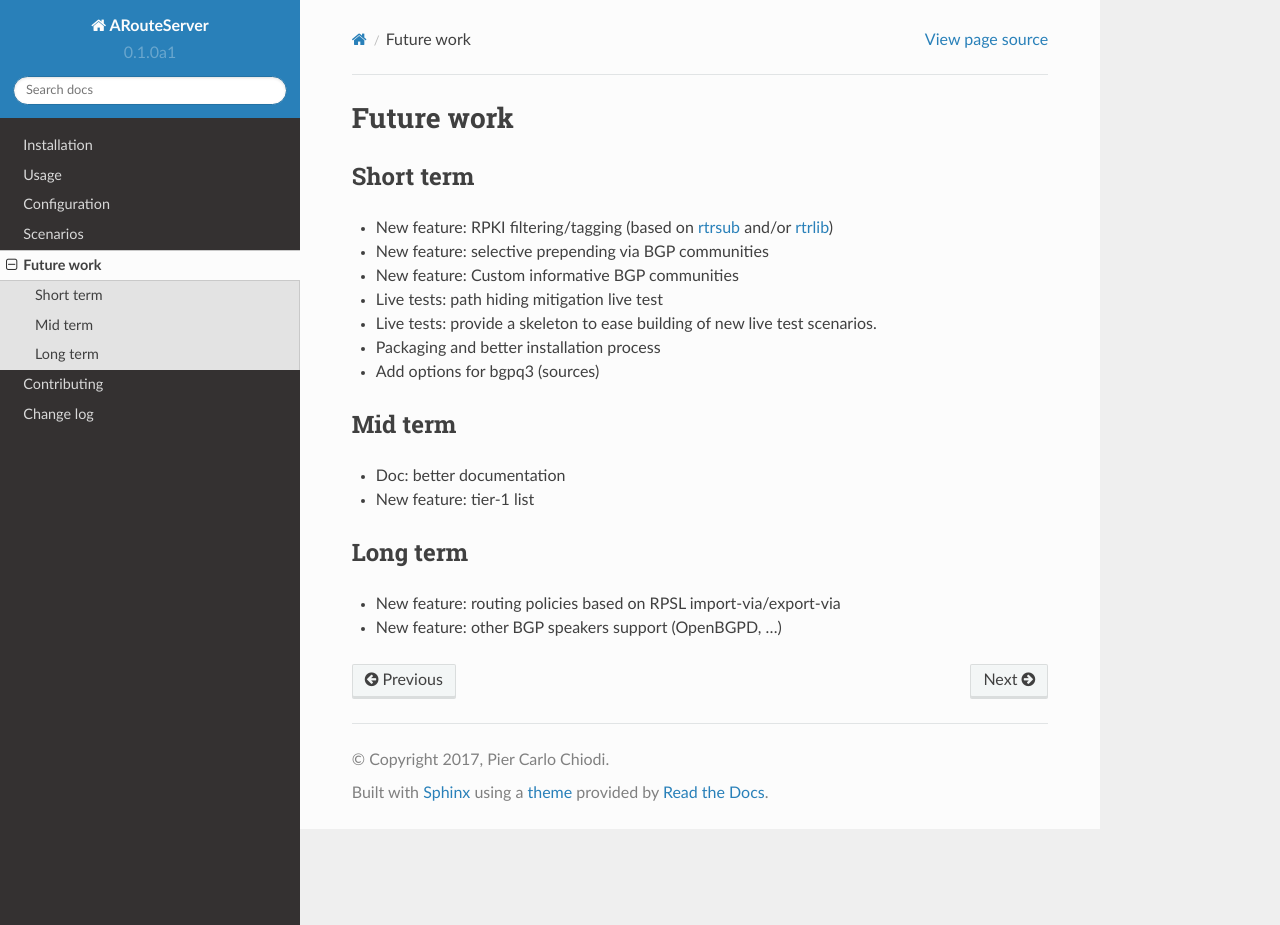
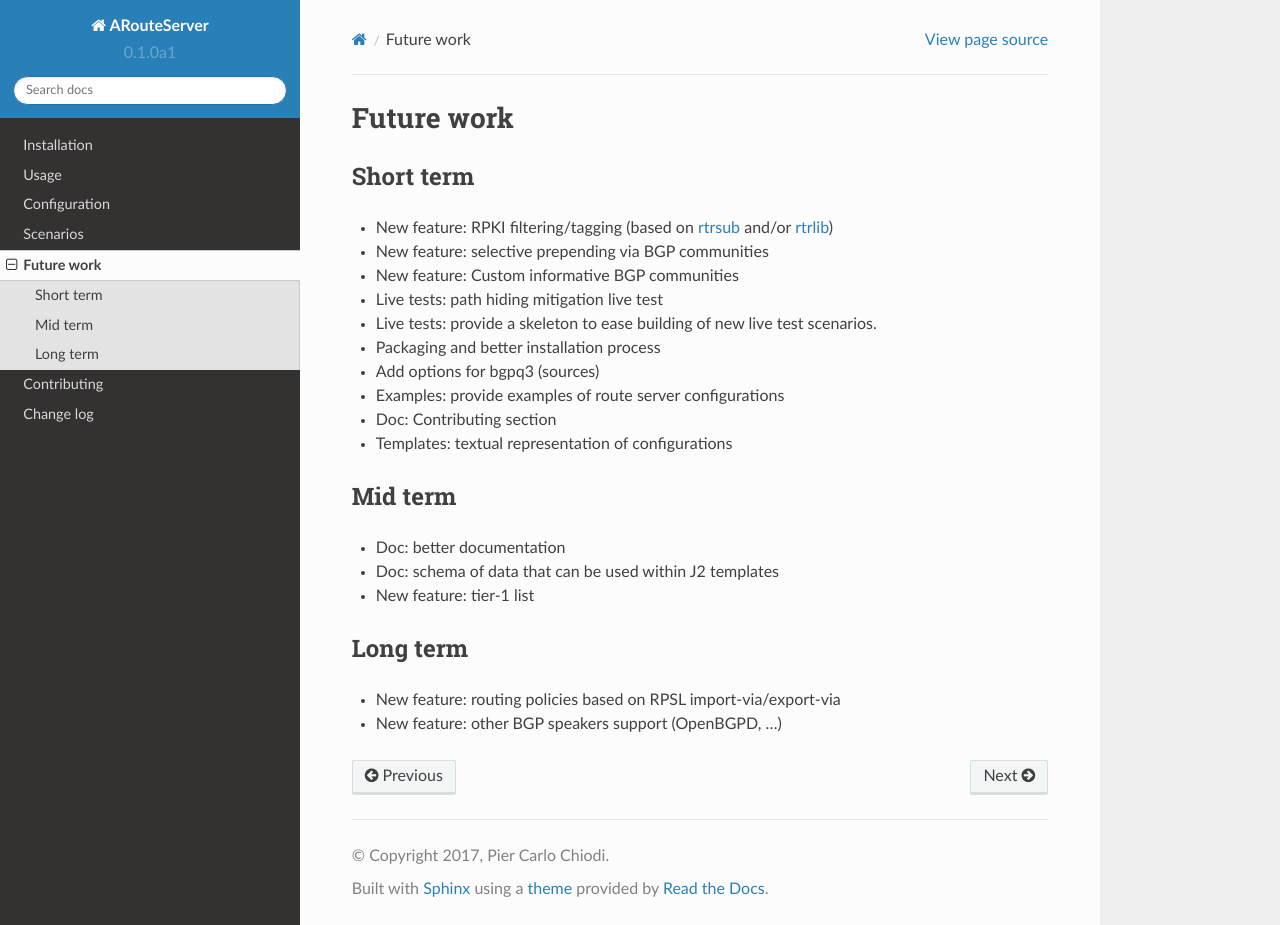
Before and after one commit to pierky/arouteserver, a Sphinx documentation site: the page built from docs/FUTUREWORK.rst, in a window 1280 px wide and 925 px high. Built offline with Sphinx 7.4.7 and the Read the Docs theme 2.0.0, drawn with Linux system fonts in a browser that asks for light colours.

Commit message:
more work for the future

```diff
--- a/docs/FUTUREWORK.rst
+++ b/docs/FUTUREWORK.rst
@@ -11,11 +11,15 @@ Short term
 - Live tests: provide a skeleton to ease building of new live test scenarios.
 - Packaging and better installation process
 - Add options for bgpq3 (sources)
+- Examples: provide examples of route server configurations
+- Doc: Contributing section
+- Templates: textual representation of configurations
 
 Mid term
 --------
 
 - Doc: better documentation
+- Doc: schema of data that can be used within J2 templates
 - New feature: tier-1 list
 
 Long term
```
